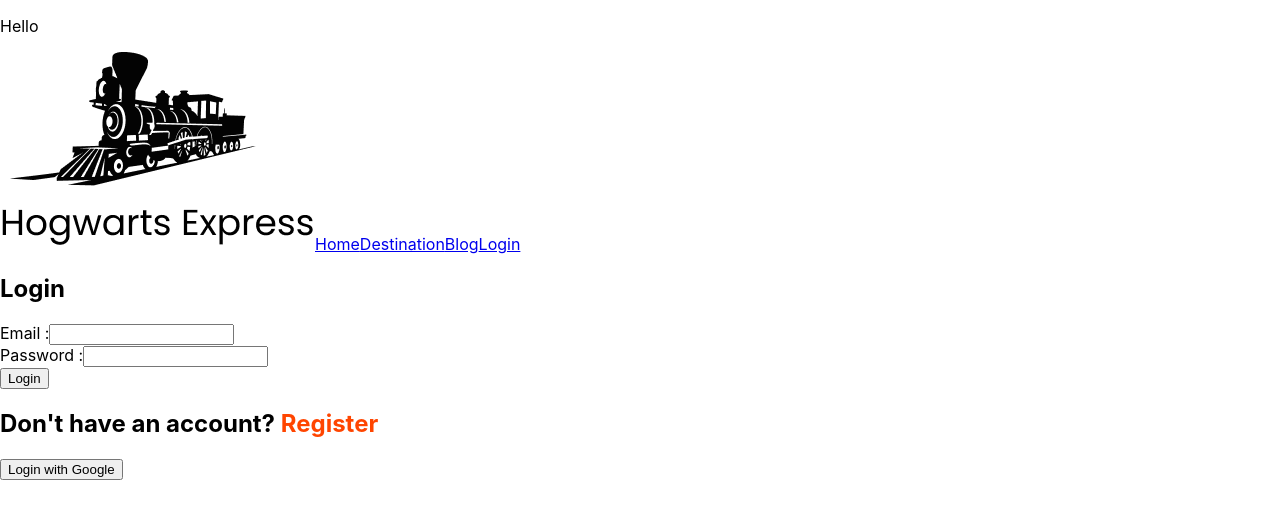
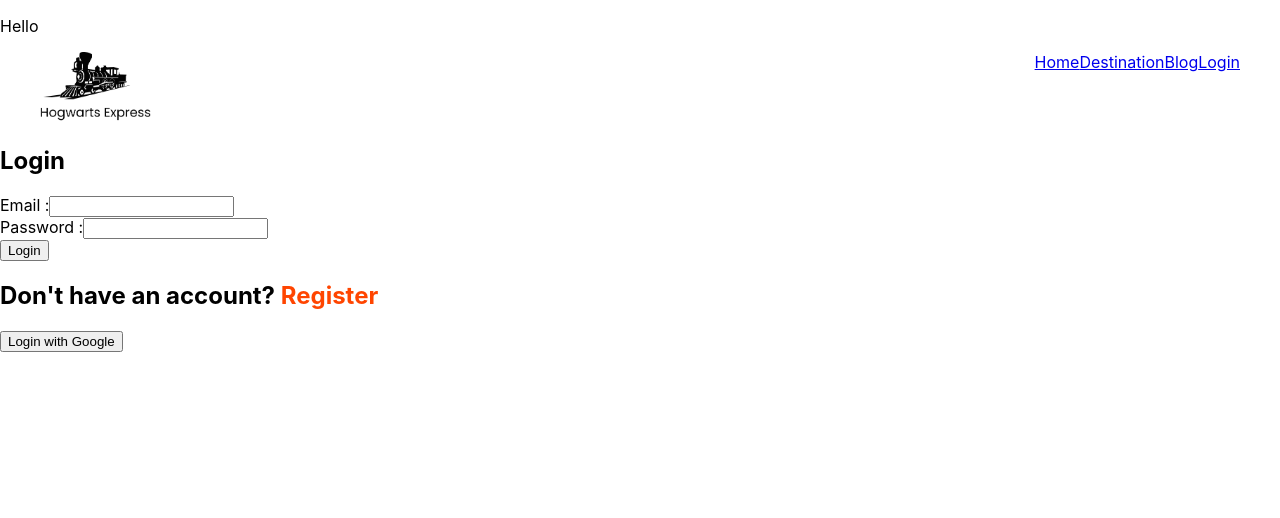
Before and after one commit to ishtiak-ahmed/hogwarts-express, a React (Create React App) app: page /login in a window 1280 px wide. Shown: the top 518 px of the page. Built offline with nearby package versions, Linux system fonts and the light colour scheme.

Commit message:
firebase hosting ok

```diff
--- /dev/null
+++ b/src/Components/Header/Header.css
@@ -0,0 +1,9 @@
+.logo img {
+  height: 70px;
+}
+header {
+  max-width: 1200px;
+  margin: auto;
+  display: flex;
+  justify-content: space-between;
+}
--- a/src/Components/Header/Header.js
+++ b/src/Components/Header/Header.js
@@ -2,16 +2,21 @@
 import logoWhite from '../../images/logo-white.png'
 import logo from '../../images/logo.png'
 import { Link } from 'react-router-dom'
+import './Header.css'
 
 const Header = () => {
     return (
-        <nav>
+        <header>
+            <div className="logo">
                 <img src={logo} alt="" />
+            </div>
+            <nav className='nav-links'>
                 <Link to='/'>Home</Link>
                 <Link to='/destination'>Destination</Link>
                 <Link to='/blog'>Blog</Link>
                 <Link to='/login'>Login</Link>
             </nav>
+        </header>
     );
 };
 
--- a/src/Components/Login/Login.js
+++ b/src/Components/Login/Login.js
@@ -27,7 +27,9 @@
                 const signedInUser = { displayName, email }
                 console.log(signedInUser)
                 setLoggedInUser(signedInUser)
-                history.replace(from)
+                history.replace('from')
+            }).then(() => {
+                console.log('login succesful. ', history)
             }).catch((error) => {
                 const errorCode = error.code;
                 const errorMessage = error.message;
--- a/src/Components/Login/SignIn.js
+++ b/src/Components/Login/SignIn.js
@@ -16,13 +16,7 @@
     const [formData, setFormData] = useState({})
     const handleSubmit = (e) => {
         e.preventDefault()
-        console.log(formData)
-        const isEmailValid = /\S+@\S+\.\S+/.test(formData.email)
-        const isPassValid = formData.password.length > 5
-        if (isEmailValid && isPassValid) {
-            console.log('signing up with valid data')
-            signInWithEmail()
-        }
+        signInWithEmail()
     }
     const handleInput = (e) => {
         const newFormData = { ...formData }
--- a/src/Components/Login/SignUp.js
+++ b/src/Components/Login/SignUp.js
@@ -1,14 +1,18 @@
 import React, { useContext, useState } from 'react';
 import { loginContext } from './Login';
+import firebase from "firebase/app";
+import "firebase/auth";
 
 const SignUp = () => {
     const [isSignIn, setSignIn] = useContext(loginContext)
 
+    // Span Text Style
     const style = {
         cursor: "Pointer",
         color: 'orangered',
     }
 
+    // Read Formdata
     const [formData, setFormData] = useState({})
     const handleSubmit = (e) => {
         e.preventDefault()
@@ -17,13 +21,30 @@
         // const isPassMatch = formData.password === formData.passwordSecond
         const isPassValid = formData.password.length > 5
         if (isEmailValid && isPassValid) {
-            console.log('signing up with valid data')
+            console.log('creating account')
+            createAccount()
         }
     }
+
+    // Handle Form Input
     const handleInput = (e) => {
         const newFormData = { ...formData }
         newFormData[e.target.name] = e.target.value
         setFormData(newFormData)
+    }
+
+    // Create New User
+    const createAccount = () => {
+        firebase.auth().createUserWithEmailAndPassword(formData.email, formData.password)
+            .then((userCredential) => {
+                const user = userCredential.user;
+                alert('Account created succesfully', user.email)
+            })
+            .catch((error) => {
+                const errorCode = error.code;
+                const errorMessage = error.message;
+                console.log(errorCode, errorMessage)
+            });
     }
     return (
         <div>
```
Also changed, not shown: firebase.json, 1 other file (tests, documents, lock files or other folders). Lines whose indentation alone changed are shown as unchanged.
